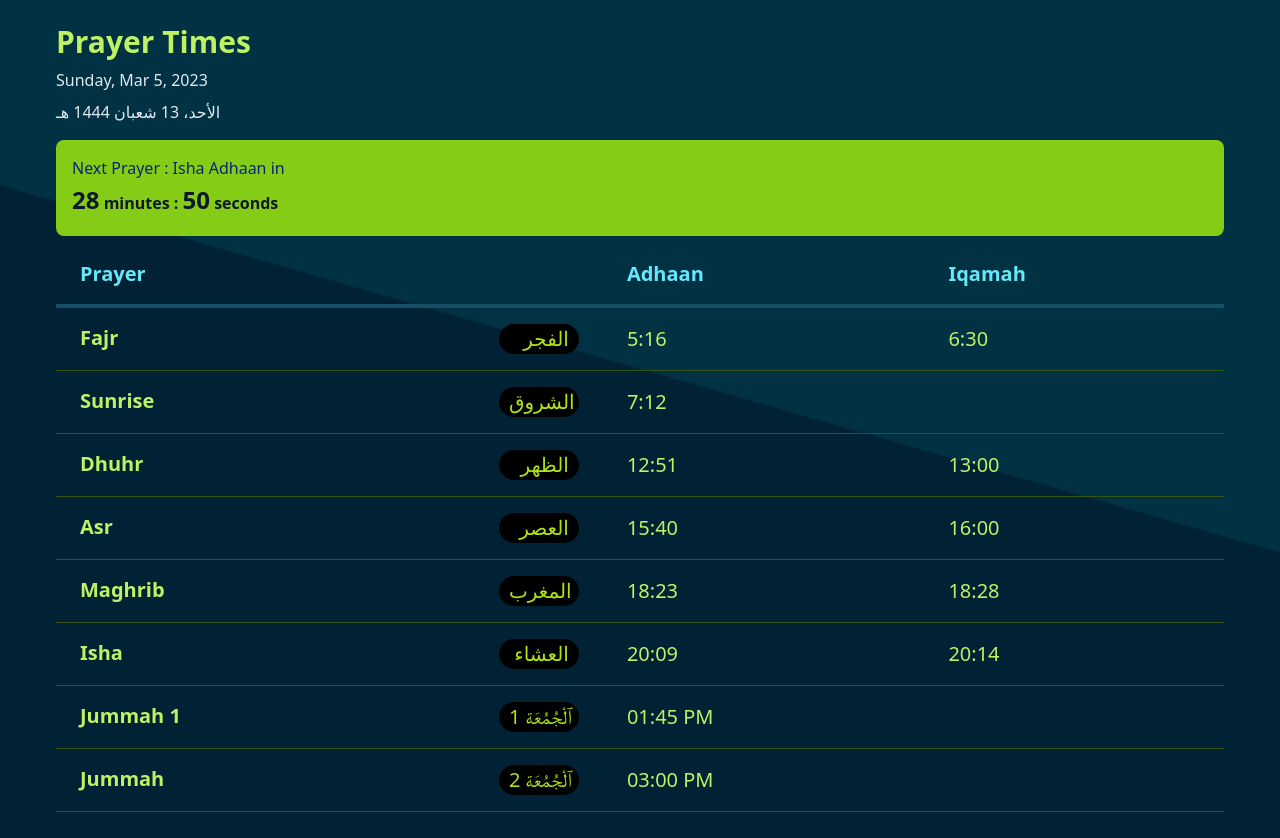
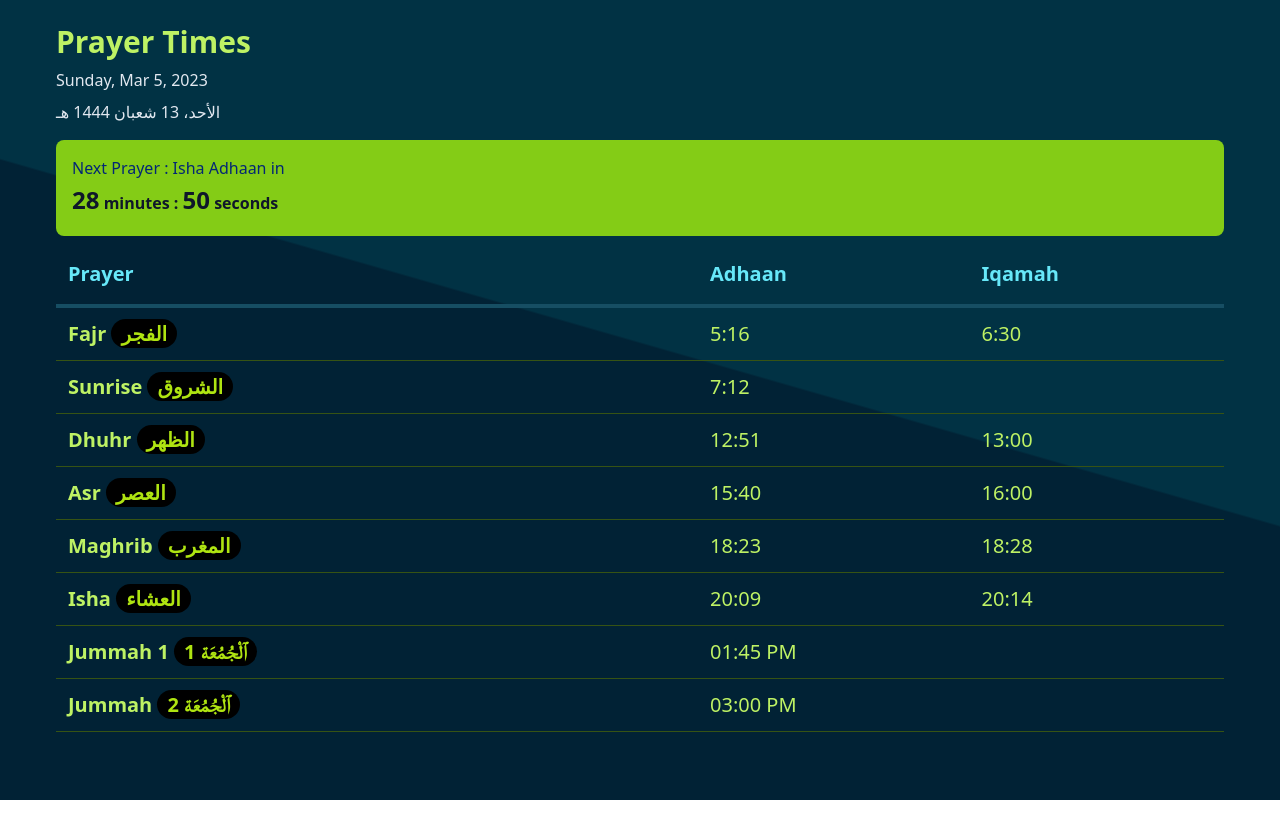
Before and after one commit to angularbrackets-web/alfaruq.web.ts.v5, a Next.js app: page /PrayerTimes in a window 1280 px wide. Shown: the top 838 px of the page. After the commit the page ends 800 px from the top, so only its background shows below. Built offline with nearby package versions, Linux system fonts and the light colour scheme.

Commit message:
Prayer Times spacing enhancements

```diff
--- a/src/pages/PrayerTimes.tsx
+++ b/src/pages/PrayerTimes.tsx
@@ -46,75 +46,71 @@ const todayLocaleDate = new Date().toLocaleDateString('en-ca', { weekday:"long",
         <table className="min-w-full text-left text-xl font-light mb-4">
           <thead className=" border-b-4 border-cyan-900 text-cyan-300 font-medium ">
             <tr>
-              <th scope="col" className="px-6 py-4">Prayer</th>
-              <th scope="col" className="px-6 py-4">Adhaan</th>
-              <th scope="col" className="px-6 py-4">Iqamah</th>
+              <th scope="col" className="px-3 py-4">Prayer</th>
+              <th scope="col">Adhaan</th>
+              <th scope="col">Iqamah</th>
             </tr>
           </thead>
           <tbody>
             <tr className="border-b border-lime-900">
-              <td className="whitespace-nowrap px-6 py-4 font-extralight flex justify-between">
-                <span className='font-bold'>Fajr </span>
-                <span className='badgeSlateLime w-20 text-right'>الفجر</span>
+              <td className="whitespace-nowrap p-3 font-extralight">
+                <h6 className='font-bold'>Fajr <span className='badgeSlateLime w-20 text-right'>الفجر</span></h6>
               </td>
-              <td className="whitespace-nowrap px-6 py-4">{prayerTimes.fajrAzzan}</td>
-              <td className="whitespace-nowrap px-6 py-4">{prayerTimes.fajrIqamah}</td>
+              <td className="whitespace-nowrap">{prayerTimes.fajrAzzan}</td>
+              <td className="whitespace-nowrap">{prayerTimes.fajrIqamah}</td>
             </tr>
             <tr className="border-b border-lime-900">
-              <td className="whitespace-nowrap px-6 py-4 font-extralight flex justify-between">
-                <span className='font-bold'>Sunrise </span>
-                <span className='badgeSlateLime w-20 text-right'>الشروق</span>
+              <td className="whitespace-nowrap p-3 font-extralight">
+                <span className='font-bold'>Sunrise <span className='badgeSlateLime w-20 text-right'>الشروق</span></span>
               </td>
-              <td className="whitespace-nowrap px-6 py-4">{prayerTimes.sunriseTime}</td>
-              <td className="whitespace-nowrap px-6 py-4"></td>
+              <td className="whitespace-nowrap">{prayerTimes.sunriseTime}</td>
+              <td className="whitespace-nowrap"></td>
             </tr>
             <tr className="border-b border-lime-900">
-              <td className="whitespace-nowrap px-6 py-4 font-extralight flex justify-between">
-                <span className='font-bold'>Dhuhr </span>
-                <span className='badgeSlateLime w-20 text-right'>الظهر</span>
+              <td className="whitespace-nowrap p-3 font-extralight">
+                <span className='font-bold'>Dhuhr <span className='badgeSlateLime w-20 text-right'>الظهر</span></span>
+
               </td>
-              <td className="whitespace-nowrap px-6 py-4">{prayerTimes.zohrAzzan}</td>
-              <td className="whitespace-nowrap px-6 py-4">{prayerTimes.zohrIqamah}</td>
+              <td className="whitespace-nowrap">{prayerTimes.zohrAzzan}</td>
+              <td className="whitespace-nowrap">{prayerTimes.zohrIqamah}</td>
             </tr>
             <tr className="border-b border-lime-900">
-              <td className="whitespace-nowrap px-6 py-4 font-extralight flex justify-between">
-                <span className='font-bold'>Asr </span>
-                <span className='badgeSlateLime w-20 text-right'>العصر</span>
+              <td className="whitespace-nowrap p-3 font-extralight">
+                <span className='font-bold'>Asr <span className='badgeSlateLime w-20 text-right'>العصر</span></span>
+
               </td>
-              <td className="whitespace-nowrap px-6 py-4">{prayerTimes.asrAzzan}</td>
-              <td className="whitespace-nowrap px-6 py-4">{prayerTimes.asrIqamah}</td>
+              <td className="whitespace-nowrap">{prayerTimes.asrAzzan}</td>
+              <td className="whitespace-nowrap">{prayerTimes.asrIqamah}</td>
             </tr>
             <tr className="border-b border-lime-900">
-              <td className="whitespace-nowrap px-6 py-4 font-extralight flex justify-between">
-                <span className='font-bold'>Maghrib </span>
-                <span className='badgeSlateLime w-20 text-right'>المغرب</span>
+              <td className="whitespace-nowrap p-3 font-extralight">
+                <span className='font-bold'>Maghrib <span className='badgeSlateLime w-20 text-right'>المغرب</span></span>
+
               </td>
-              <td className="whitespace-nowrap px-6 py-4">{prayerTimes.maghribAzzan}</td>
-              <td className="whitespace-nowrap px-6 py-4">{prayerTimes.maghribIqamah}</td>
+              <td className="whitespace-nowrap">{prayerTimes.maghribAzzan}</td>
+              <td className="whitespace-nowrap">{prayerTimes.maghribIqamah}</td>
             </tr>
             <tr className="border-b border-lime-900">
-              <td className="whitespace-nowrap px-6 py-4 font-extralight flex justify-between">
-                <span className='font-bold'>Isha </span>
-                <span className='badgeSlateLime w-20 text-right'>العشاء</span>
+              <td className="whitespace-nowrap p-3 font-extralight">
+                <span className='font-bold'>Isha <span className='badgeSlateLime w-20 text-right'>العشاء</span></span>
+
               </td>
-              <td className="whitespace-nowrap px-6 py-4">{prayerTimes.ishaAzzan}</td>
-              <td className="whitespace-nowrap px-6 py-4">{prayerTimes.ishaIqamah}</td>
+              <td className="whitespace-nowrap">{prayerTimes.ishaAzzan}</td>
+              <td className="whitespace-nowrap">{prayerTimes.ishaIqamah}</td>
             </tr>
             <tr className="border-b border-lime-900">
-              <td className="whitespace-nowrap px-6 py-4 font-extralight flex justify-between">
-                <span className='font-bold'>Jummah 1</span>
-                <span className='badgeSlateLime w-20 text-right'>ٱلْجُمُعَة 1</span>
+              <td className="whitespace-nowrap p-3 font-extralight">
+                <span className='font-bold'>Jummah 1 <span className='badgeSlateLime w-20 text-right'>ٱلْجُمُعَة 1</span></span>
               </td>
-              <td className="whitespace-nowrap px-6 py-4">01:45 PM</td>
-              <td className="whitespace-nowrap px-6 py-4"></td>
+              <td className="whitespace-nowrap">01:45 PM</td>
+              <td className="whitespace-nowrap"></td>
             </tr>
             <tr className="border-b border-lime-900">
-              <td className="whitespace-nowrap px-6 py-4 font-extralight flex justify-between">
-                <span className='font-bold'>Jummah </span>
-                <span className='badgeSlateLime w-20 text-right'>ٱلْجُمُعَة 2</span>
+              <td className="whitespace-nowrap p-3 font-extralight">
+                <span className='font-bold'>Jummah <span className='badgeSlateLime w-20 text-right'>ٱلْجُمُعَة 2</span></span>
               </td>
-              <td className="whitespace-nowrap px-6 py-4">03:00 PM</td>
-              <td className="whitespace-nowrap px-6 py-4"></td>
+              <td className="whitespace-nowrap">03:00 PM</td>
+              <td className="whitespace-nowrap"></td>
             </tr>
           </tbody>
         </table>
```
